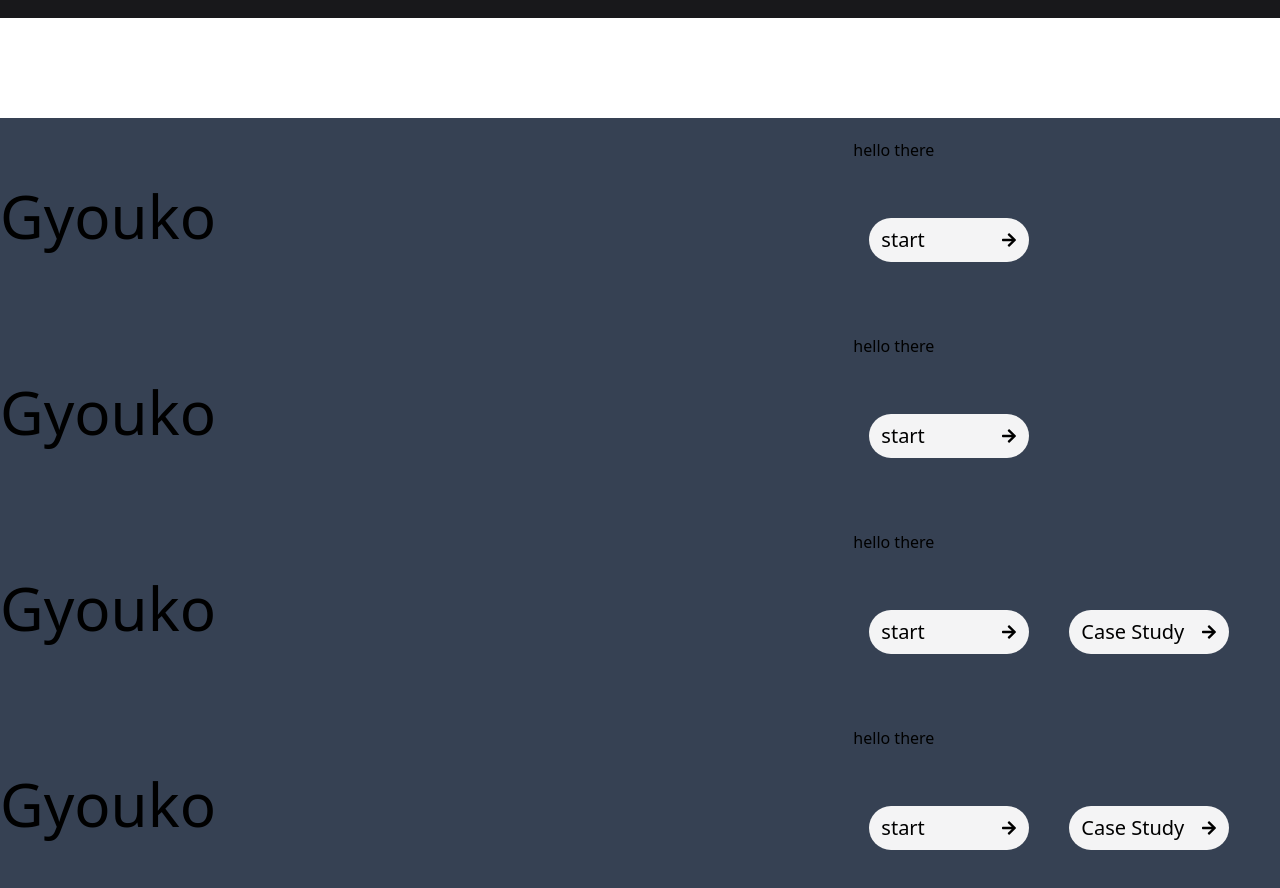
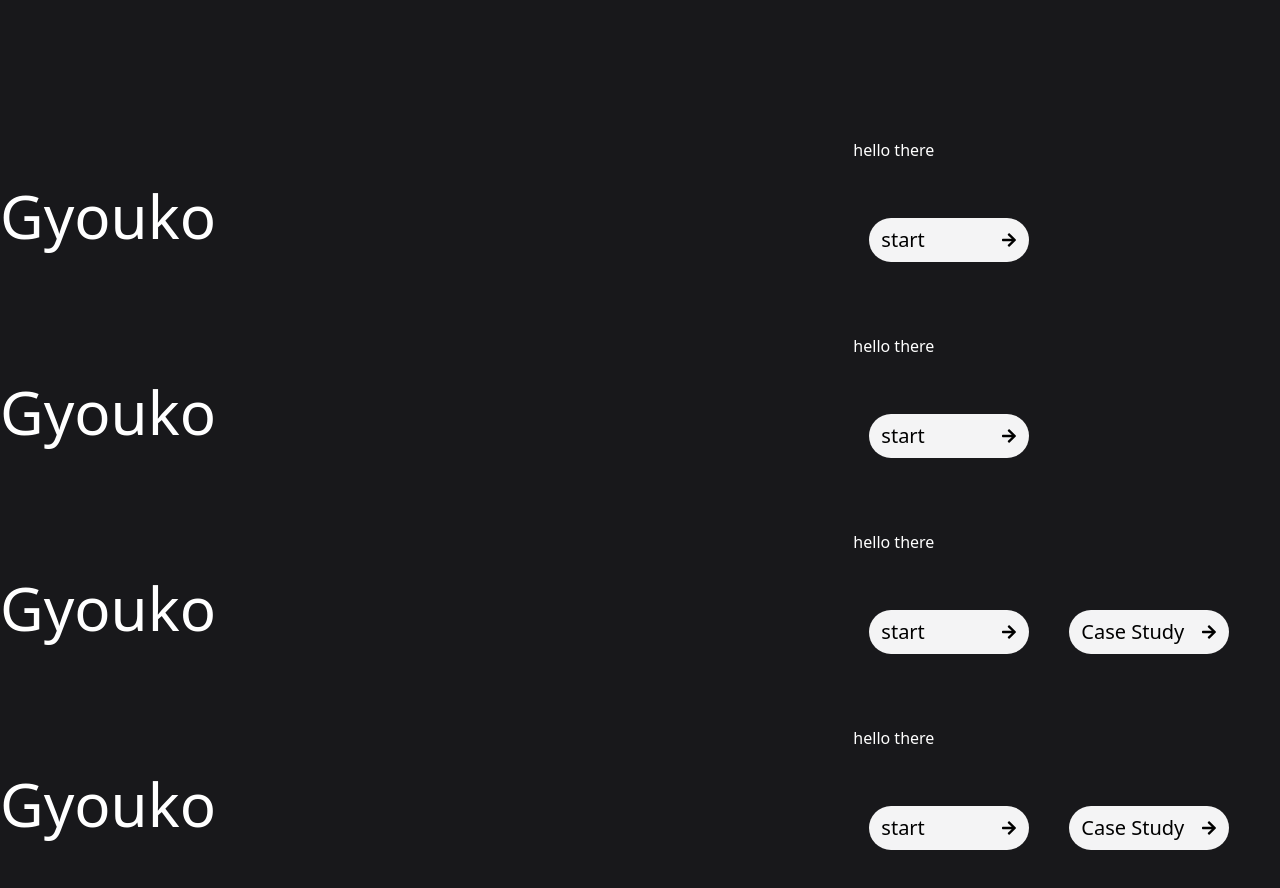
Before and after one commit to kanhadewangan/Reforks, a React (Vite) app in the folder Reforks/: page / in a window 1280 px wide. Shown: the part 782-1670 px from the top of the page. Built offline with nearby package versions, Linux system fonts and the light colour scheme.

Commit message:
full-page

```diff
--- a/Reforks/src/App.jsx
+++ b/Reforks/src/App.jsx
@@ -1,25 +1,21 @@
-
-import './App.css'
-import Nav from './components/Nav'
-import Work from './components/Work'
-import Strips from './components/Strips'
-import Products from './components/Products'
+import "./App.css";
+import Nav from "./components/Nav";
+import Work from "./components/Work";
+import Strips from "./components/Strips";
+import Products from "./components/Products";
+import Markee from "./components/Markee";
 function App() {
-
-
   return (
     <>
-   <div className='w-full h-screen bg-zinc-900 text-["satoshi"]'>
-   <Nav/>
-   <Work/>
-   <Strips/>
-   <Products/>
-   </div>
-
-
-
+      <div className='w-full h-full bg-zinc-900 text-["satoshi"]'>
+        <Nav />
+        <Work />
+        <Strips />
+        <Products />
+        <Markee />
+      </div>
     </>
-  )
+  );
 }
 
-export default App
+export default App;
--- /dev/null
+++ b/Reforks/src/components/Markee.jsx
@@ -0,0 +1,12 @@
+import React from 'react'
+import Markquee from './Markquee'
+
+const Markee = () => {
+  return (
+    <div>
+        <Markquee/>
+    </div>
+  )
+}
+
+export default Markee
--- /dev/null
+++ b/Reforks/src/components/Markquee.jsx
@@ -0,0 +1,11 @@
+import React from 'react'
+
+const Markquee = () => {
+  return (
+    <div>
+
+    </div>
+  )
+}
+
+export default Markquee
--- a/Reforks/src/components/Product.jsx
+++ b/Reforks/src/components/Product.jsx
@@ -3,7 +3,7 @@ import Button from './Button';
 const Product = ({elem}) => {
   return (
     <div>
-        <div className='w-full py-5 bg-gray-700'>
+        <div className='w-full py-5 text-white'>
             <div className='max-w-screen-xl  mx-auto flex justify-between items-center' >
                 <h1 className='text-6xl capitalize font-medium '>{elem.title}</h1>
 
```
